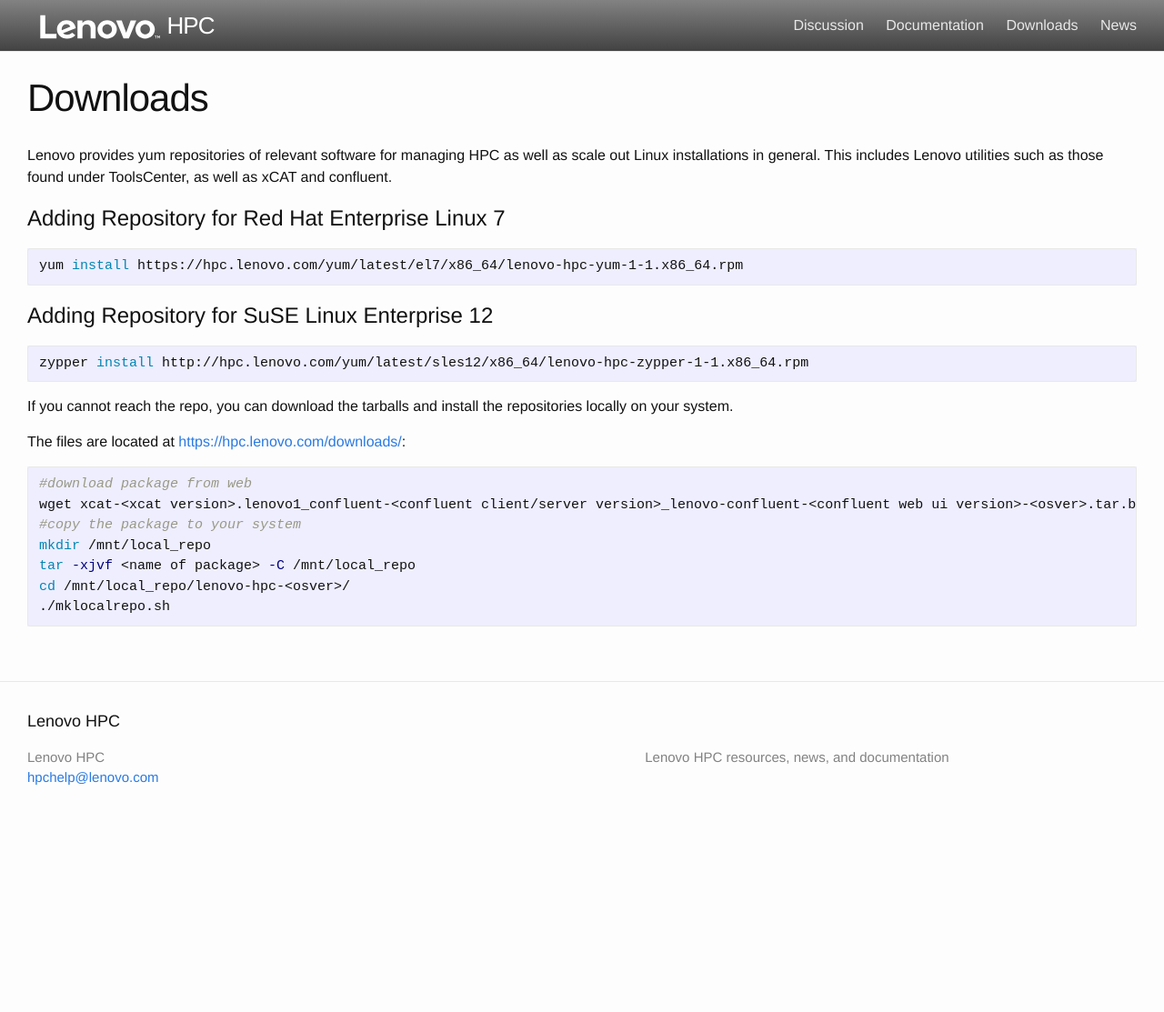
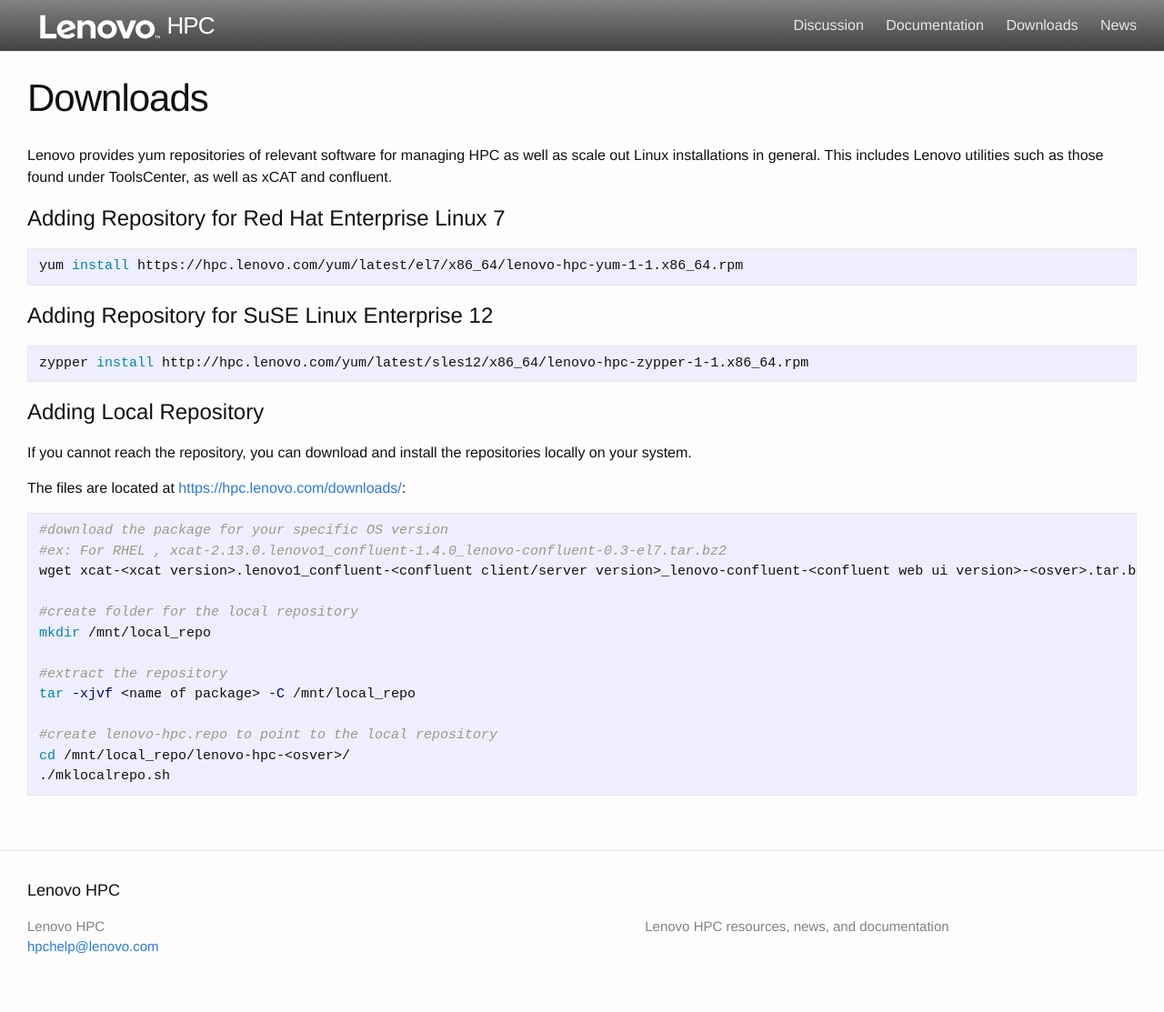
Before and after one commit to xcat2/confluent-docs, a Jekyll site: the page built from downloads.md, in a window 1280 px wide. Shown: the whole page at 91% size. Built offline with Jekyll 4.4.1, drawn with Linux system fonts in a browser that asks for light colours; before the commit the page ends 927 px from its top, so only the background shows below that.

Commit message:
reword download instructions for adding local repo

```diff
--- a/downloads.md
+++ b/downloads.md
@@ -17,15 +17,22 @@
 ============================
     zypper install http://hpc.lenovo.com/yum/latest/sles12/x86_64/lenovo-hpc-zypper-1-1.x86_64.rpm
 
-
-If you cannot reach the repo, you can download the tarballs and install the repositories locally on your system.
+Adding Local Repository
+============================
+If you cannot reach the repository, you can download and install the repositories locally on your system.
 
 The files are located at [https://hpc.lenovo.com/downloads/]( https://hpc.lenovo.com/downloads/ "https://hpc.lenovo.com/downloads/" ):
 
-    #download package from web
+    #download the package for your specific OS version
+    #ex: For RHEL , xcat-2.13.0.lenovo1_confluent-1.4.0_lenovo-confluent-0.3-el7.tar.bz2
     wget xcat-<xcat version>.lenovo1_confluent-<confluent client/server version>_lenovo-confluent-<confluent web ui version>-<osver>.tar.bz2
-    #copy the package to your system
+
+    #create folder for the local repository
     mkdir /mnt/local_repo
+
+    #extract the repository
     tar -xjvf <name of package> -C /mnt/local_repo
+
+    #create lenovo-hpc.repo to point to the local repository
     cd /mnt/local_repo/lenovo-hpc-<osver>/
     ./mklocalrepo.sh
```
